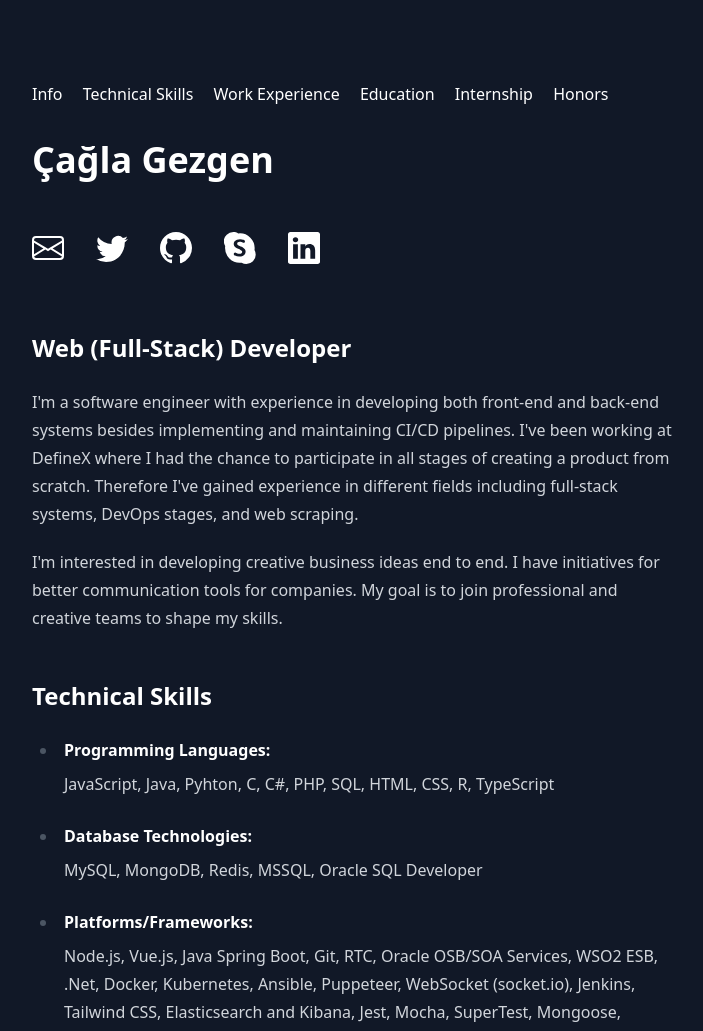
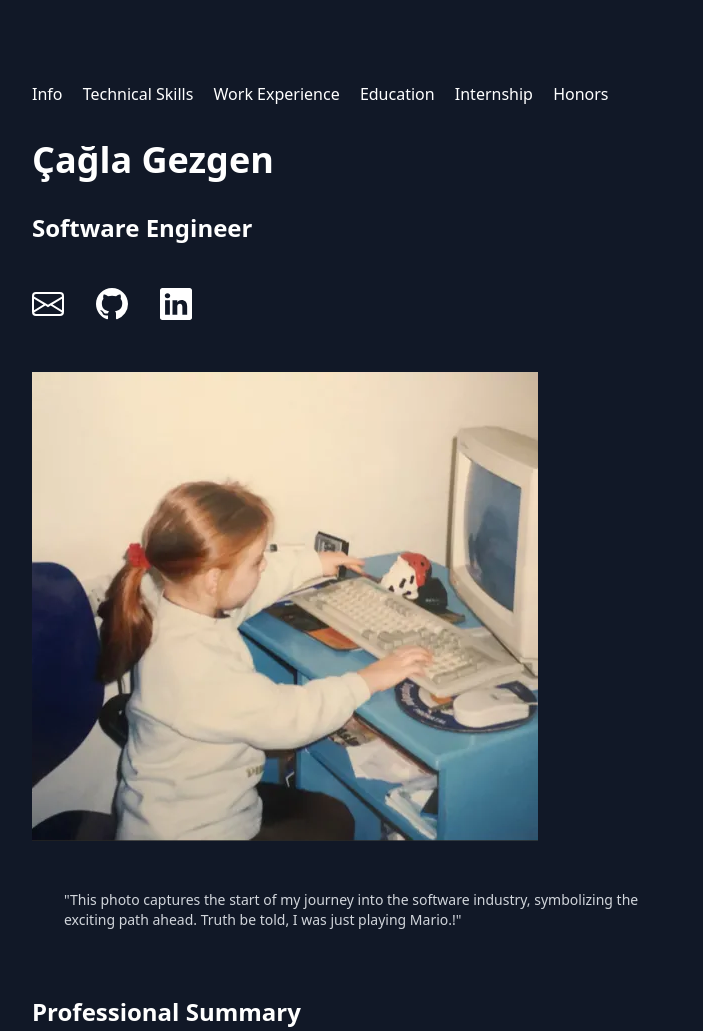
Before and after one commit to caglagezgen/caglagezgen, a website: page index.html in a window 1280 px wide. Shown: the top 1031 px of the page, without its empty margins (288-991 px from the left). Drawn offline with Linux system fonts and the light colour scheme.

Commit message:
update content

```diff
--- a/index.html
+++ b/index.html
@@ -23,6 +23,8 @@
         <a href="#honors" class="text-base font-medium no-underline">Honors</a>
       </div>
       <h1 id="info" class="mt-4 scroll-mt-16 print:text-black">Çağla Gezgen</h1>
+      <h2 id="info" class="mt-4 scroll-mt-16 print:text-black">Software Engineer</h2>
+
       <div class="flex flex-wrap space-x-8 print:space-x-0 print:gap-4">
         <p class="print:m-1">
           <a href="mailto:caglagzgn@gmail.com" target="_blank" class="flex items-center space-x-4 no-underline">
@@ -34,7 +36,7 @@
             <span class="hidden print:block print:text-black">caglagzgn@gmail.com</span>
           </a>
         </p>
-
+        <!--
         <p class="print:m-1">
           <a href="https://twitter.com/CaglaGzgn" target="_blank" class="flex items-center space-x-4 no-underline">
             <svg xmlns="http://www.w3.org/2000/svg" fill="currentColor" class="h-8 w-8 print:text-black"
@@ -45,7 +47,7 @@
             <span class="hidden print:block print:text-black">https://twitter.com/CaglaGzgn</span>
           </a>
         </p>
-
+-->
         <p class="print:m-1">
           <a href="https://github.com/caglagezgen" target="_blank" class="flex items-center space-x-4 no-underline">
             <svg xmlns="http://www.w3.org/2000/svg" fill="currentColor" class="h-8 w-8 print:text-black"
@@ -54,16 +56,6 @@
                 d="M8 0C3.58 0 0 3.58 0 8c0 3.54 2.29 6.53 5.47 7.59.4.07.55-.17.55-.38 0-.19-.01-.82-.01-1.49-2.01.37-2.53-.49-2.69-.94-.09-.23-.48-.94-.82-1.13-.28-.15-.68-.52-.01-.53.63-.01 1.08.58 1.23.82.72 1.21 1.87.87 2.33.66.07-.52.28-.87.51-1.07-1.78-.2-3.64-.89-3.64-3.95 0-.87.31-1.59.82-2.15-.08-.2-.36-1.02.08-2.12 0 0 .67-.21 2.2.82.64-.18 1.32-.27 2-.27.68 0 1.36.09 2 .27 1.53-1.04 2.2-.82 2.2-.82.44 1.1.16 1.92.08 2.12.51.56.82 1.27.82 2.15 0 3.07-1.87 3.75-3.65 3.95.29.25.54.73.54 1.48 0 1.07-.01 1.93-.01 2.2 0 .21.15.46.55.38A8.012 8.012 0 0 0 16 8c0-4.42-3.58-8-8-8z" />
             </svg>
             <span class="hidden print:block print:text-black">https://github.com/caglagezgen</span>
-          </a>
-        </p>
-        <p class="print:m-1">
-          <a href="skype:live:cagla.gezgen?chat" target="_blank" class="flex items-center space-x-4 no-underline">
-            <svg xmlns="http://www.w3.org/2000/svg" fill="currentColor" class="h-8 w-8 print:text-black"
-              viewBox="0 0 16 16">
-              <path
-                d="M4.671 0c.88 0 1.733.247 2.468.702a7.423 7.423 0 0 1 6.02 2.118 7.372 7.372 0 0 1 2.167 5.215c0 .344-.024.687-.072 1.026a4.662 4.662 0 0 1 .6 2.281 4.645 4.645 0 0 1-1.37 3.294A4.673 4.673 0 0 1 11.18 16c-.84 0-1.658-.226-2.37-.644a7.423 7.423 0 0 1-6.114-2.107A7.374 7.374 0 0 1 .529 8.035c0-.363.026-.724.08-1.081a4.644 4.644 0 0 1 .76-5.59A4.68 4.68 0 0 1 4.67 0zm.447 7.01c.18.309.43.572.729.769a7.07 7.07 0 0 0 1.257.653c.492.205.873.38 1.145.523.229.112.437.264.615.448.135.142.21.331.21.528a.872.872 0 0 1-.335.723c-.291.196-.64.289-.99.264a2.618 2.618 0 0 1-1.048-.206 11.44 11.44 0 0 1-.532-.253 1.284 1.284 0 0 0-.587-.15.717.717 0 0 0-.501.176.63.63 0 0 0-.195.491.796.796 0 0 0 .148.482 1.2 1.2 0 0 0 .456.354 5.113 5.113 0 0 0 2.212.419 4.554 4.554 0 0 0 1.624-.265 2.296 2.296 0 0 0 1.08-.801c.267-.39.402-.855.386-1.327a2.09 2.09 0 0 0-.279-1.101 2.53 2.53 0 0 0-.772-.792A7.198 7.198 0 0 0 8.486 7.3a1.05 1.05 0 0 0-.145-.058 18.182 18.182 0 0 1-1.013-.447 1.827 1.827 0 0 1-.54-.387.727.727 0 0 1-.2-.508.805.805 0 0 1 .385-.723 1.76 1.76 0 0 1 .968-.247c.26-.003.52.03.772.096.274.079.542.177.802.293.105.049.22.075.336.076a.6.6 0 0 0 .453-.19.69.69 0 0 0 .18-.496.717.717 0 0 0-.17-.476 1.374 1.374 0 0 0-.556-.354 3.69 3.69 0 0 0-.708-.183 5.963 5.963 0 0 0-1.022-.078 4.53 4.53 0 0 0-1.536.258 2.71 2.71 0 0 0-1.174.784 1.91 1.91 0 0 0-.45 1.287c-.01.37.076.736.25 1.063z" />
-            </svg>
-            <span class="hidden print:block print:text-black">live: cagla.gezgen</span>
           </a>
         </p>
         <p class="print:m-1">
@@ -81,14 +73,22 @@
 
       </div>
 
-      <h2 class="print:text-black">Web (Full-Stack) Developer</h2>
+      <div class="flex flex-wrap space-x-8 print:space-x-0 print:gap-4">
+        <img src="assets/caglaFunFact.png" alt="a photo from my early career"
+          class="w-16 h-16 rounded-full print:hidden" />
+        <p class="text-sm text-gray-400">"This photo captures the start of my journey into the software industry,
+          symbolizing the exciting path ahead. Truth be told, I was just playing Mario.!"</p>
+      </div>
+
+      <h2 class="print:text-black">Professional Summary </h2>
       <p>
-        I'm a software engineer with experience in developing both front-end
-        and back-end systems besides implementing and maintaining CI/CD
-        pipelines. I've been working at DefineX where I had the chance to
-        participate in all stages of creating a product from scratch.
-        Therefore I've gained experience in different fields including
-        full-stack systems, DevOps stages, and web scraping.
+        Results-driven Full-Stack Software Engineer with 5+ years of experience designing and deploying
+        scalable web applications using modern frameworks (React, Vue, Node.js) and cloud technologies
+        (AWS, Azure). Skilled in end-to-end development of REST/GraphQL APIs, CI/CD pipelines (Jenkins,
+        GitHub Actions), and responsive front-end interfaces. Proven track record in fintech web scraping (2
+        years) and telecom consulting, with expertise in agile methodologies (Scrum/Kanban). Currently
+        advancing skills toward AWS Developer and Machine Learning certifications. Passionate about
+        startup innovation and implementing cutting-edge solutions.
       </p>
       <p>
         I'm interested in developing creative business ideas end to end. I
```
Also changed, not shown: assets/caglaFunFact.png (added).
